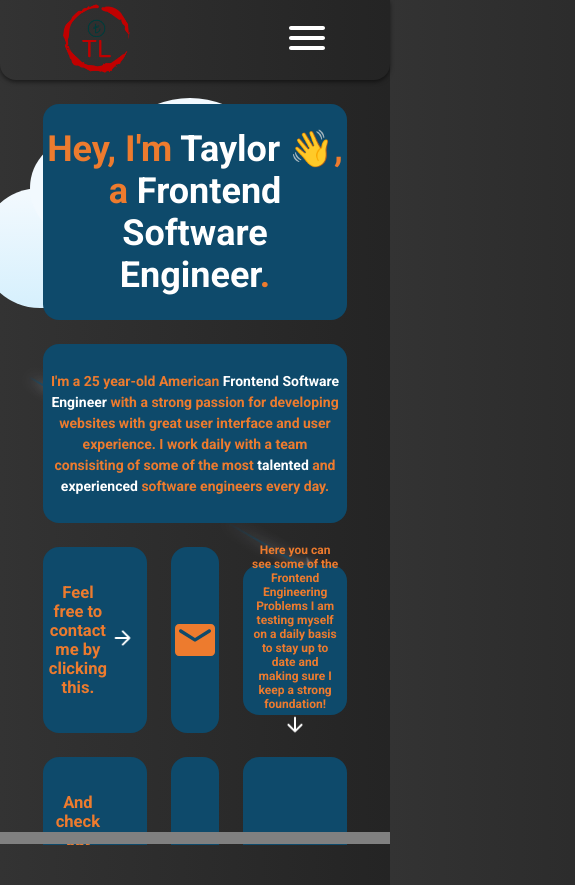
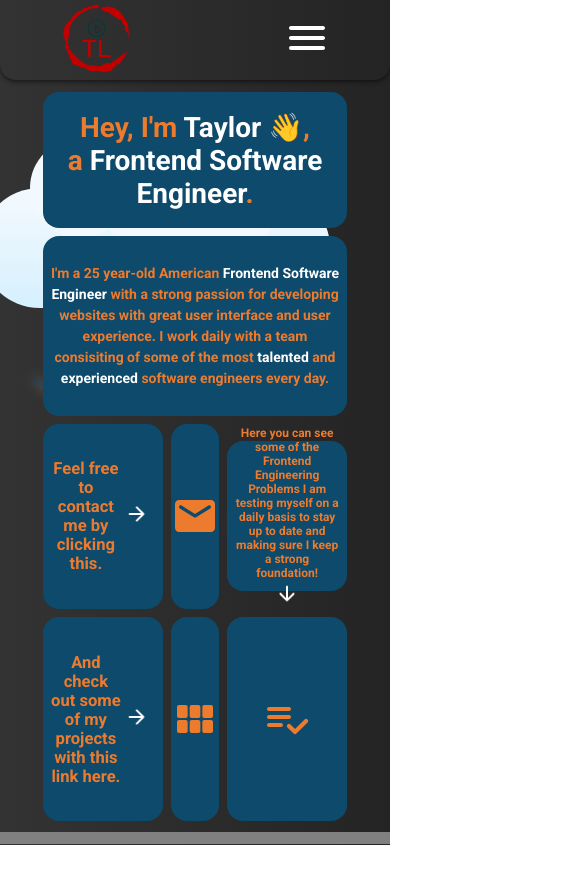
Before and after one commit to Taylir/blogfolio, a React (Create React App) app: page / in a window 390 px wide. Shown: the whole page, 575 px wide, since content can reach past the window. After the commit the page ends 845 px from the top, so only its background shows below. Built offline with nearby package versions, Linux system fonts and the light colour scheme.

Commit message:
MOstly works on mobile really thin phones tough luck

```diff
--- a/src/App.css
+++ b/src/App.css
@@ -1,4 +1,14 @@
 body {
   background: linear-gradient(to left, #242424, #333333);
   height: 100vh;
+  position: relative;
+  overflow: scroll;
 }
+
+.star__stuff {
+  z-index: -5;
+  position: absolute;
+  overflow: hidden;
+  width: 100%;
+  height: 100%;
+}
--- a/src/App.jsx
+++ b/src/App.jsx
@@ -11,7 +11,9 @@ import Stars from "./components/stars/Stars";
 function App() {
   return (
     <Router>
+      <div className="star__stuff">
       <Stars />
+      </div>
       <div className="App">
         <Nav />
         <Routes>
--- a/src/pages/landingFolder/landingAssets/Landing.css
+++ b/src/pages/landingFolder/landingAssets/Landing.css
@@ -306,23 +306,18 @@
 /* Large Phones, Phones, Tablets */
 @media (max-width:768px) {
   .landing__blog-h3 {
-    font-size: 14px;
+    font-size: 12px;
+  }
+
+  .landing {
+    gap: .5rem;
   }
 }
 
-@media (max-width:648) {
-  .landing {
-    display: flex;
-  }
-}
-
-@media (max-width:584px) {
-  .landing__blog-h3 {
-    font-size: 12px;
-  }
-}
 
 /* Small Phones */
 @media(max-width:480px) {
-
+  .landing__header > h1 {
+    font-size: 28px;
+  }
 }
```
